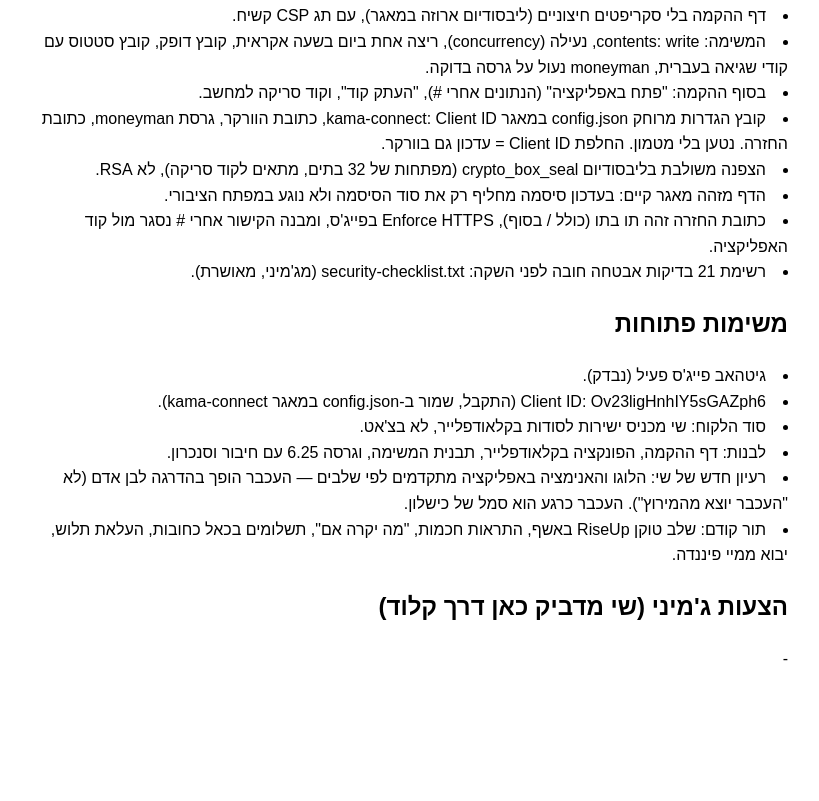
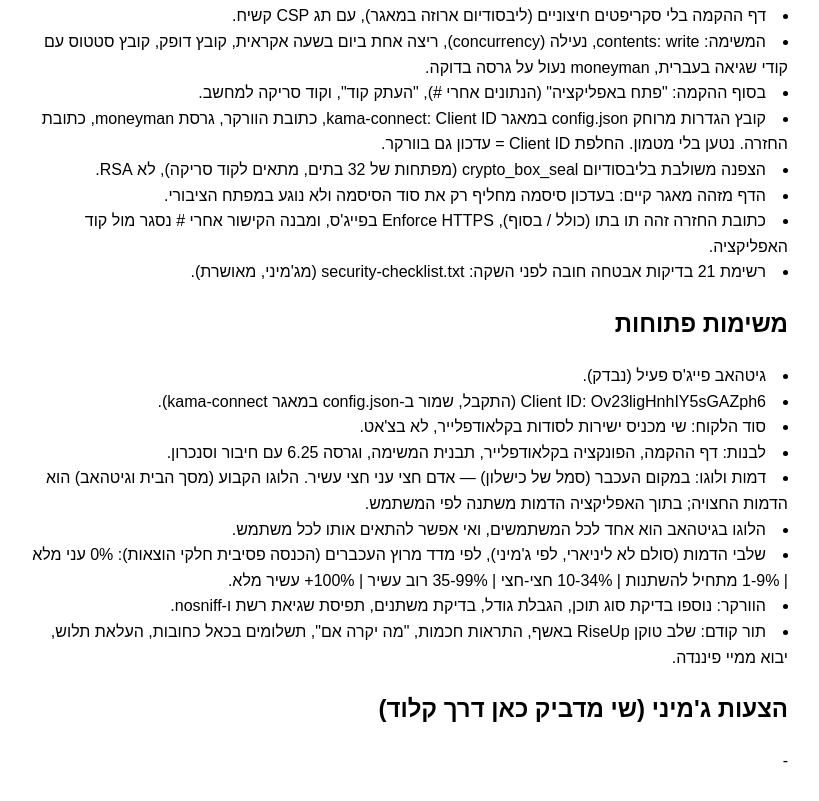
Before and after one commit to shaifeld/kama-connect, a plain HTML site: page board.html in a window 1280 px wide. Shown: the part 775-1576 px from the top of the page, without its empty margins (232-1051 px from the left). Before the commit the page ends 1479 px from the top, so only its background shows below. Drawn offline with Linux system fonts and the light colour scheme.

Commit message:
board page update
Co-Authored-By: Claude Opus 5.5 <noreply@anthropic.com>
Claude-Session: https://claude.ai/code/session_01XQauWZyVUokZzWs3LePsSW

```diff
--- a/board.html
+++ b/board.html
@@ -1,5 +1,5 @@
 <!doctype html><html lang="he" dir="rtl"><head><meta charset="utf-8"><meta name="viewport" content="width=device-width,initial-scale=1"><meta name="robots" content="noindex"><title>לוח משותף</title></head><body style="font-family:sans-serif;max-width:760px;margin:auto;padding:16px;line-height:1.6"><h1>כמה ע&#x27;ני עשיר - לוח משותף לקלוד וג&#x27;מיני</h1>
-<p>כל אחד קורא את המסמך הזה לפני שהוא עונה. (ג&#x27;מיני לא מצליח לפתוח קישורים מגיטהאב — שי מדביק לו את הטקסט.) כשהטוקנים של קלוד נגמרים, שי ממשיך לעבוד עם ג&#x27;מיני, ומדביק את ההחלטות בחלק &quot;הצעות ג&#x27;מיני&quot;. קלוד מעדכן את המסמך כשהוא חוזר.</p>
+<p>כל אחד קורא את המסמך הזה לפני שהוא עונה. (גרסה לקריאה של ג&#x27;מיני: https://shaifeld.github.io/kama-connect/board.html) כשהטוקנים של קלוד נגמרים, שי ממשיך לעבוד עם ג&#x27;מיני, ומדביק את ההחלטות בחלק &quot;הצעות ג&#x27;מיני&quot;. קלוד מעדכן את המסמך כשהוא חוזר.</p>
 <h2>איפה אנחנו (26.11.2026)</h2>
 <li>גרסה אחרונה: 6.24. תנועות נשמרות בשקט בלי שאלות, והפתיחה מהירה יותר.</li>
 <li>בעבודה: חיבור בנק אוטומטי ללקוחות (kama-connect) על בסיס moneyman.</li>
@@ -28,7 +28,10 @@
 <li>Client ID: Ov23ligHnhIY5sGAZph6 (התקבל, שמור ב-config.json במאגר kama-connect).</li>
 <li>סוד הלקוח: שי מכניס ישירות לסודות בקלאודפלייר, לא בצ&#x27;אט.</li>
 <li>לבנות: דף ההקמה, הפונקציה בקלאודפלייר, תבנית המשימה, וגרסה 6.25 עם חיבור וסנכרון.</li>
-<li>רעיון חדש של שי: הלוגו והאנימציה באפליקציה מתקדמים לפי שלבים — העכבר הופך בהדרגה לבן אדם (לא &quot;העכבר יוצא מהמירוץ&quot;). העכבר כרגע הוא סמל של כישלון.</li>
+<li>דמות ולוגו: במקום העכבר (סמל של כישלון) — אדם חצי עני חצי עשיר. הלוגו הקבוע (מסך הבית וגיטהאב) הוא הדמות החצויה; בתוך האפליקציה הדמות משתנה לפי המשתמש.</li>
+<li>הלוגו בגיטהאב הוא אחד לכל המשתמשים, ואי אפשר להתאים אותו לכל משתמש.</li>
+<li>שלבי הדמות (סולם לא ליניארי, לפי ג&#x27;מיני), לפי מדד מרוץ העכברים (הכנסה פסיבית חלקי הוצאות): 0% עני מלא | 1-9% מתחיל להשתנות | 10-34% חצי-חצי | 35-99% רוב עשיר | 100%+ עשיר מלא.</li>
+<li>הוורקר: נוספו בדיקת סוג תוכן, הגבלת גודל, בדיקת משתנים, תפיסת שגיאת רשת ו-nosniff.</li>
 <li>תור קודם: שלב טוקן RiseUp באשף, התראות חכמות, &quot;מה יקרה אם&quot;, תשלומים בכאל כחובות, העלאת תלוש, יבוא ממיי פיננדה.</li>
 <h2>הצעות ג&#x27;מיני (שי מדביק כאן דרך קלוד)</h2>
 <p>-</p></body></html>
```
